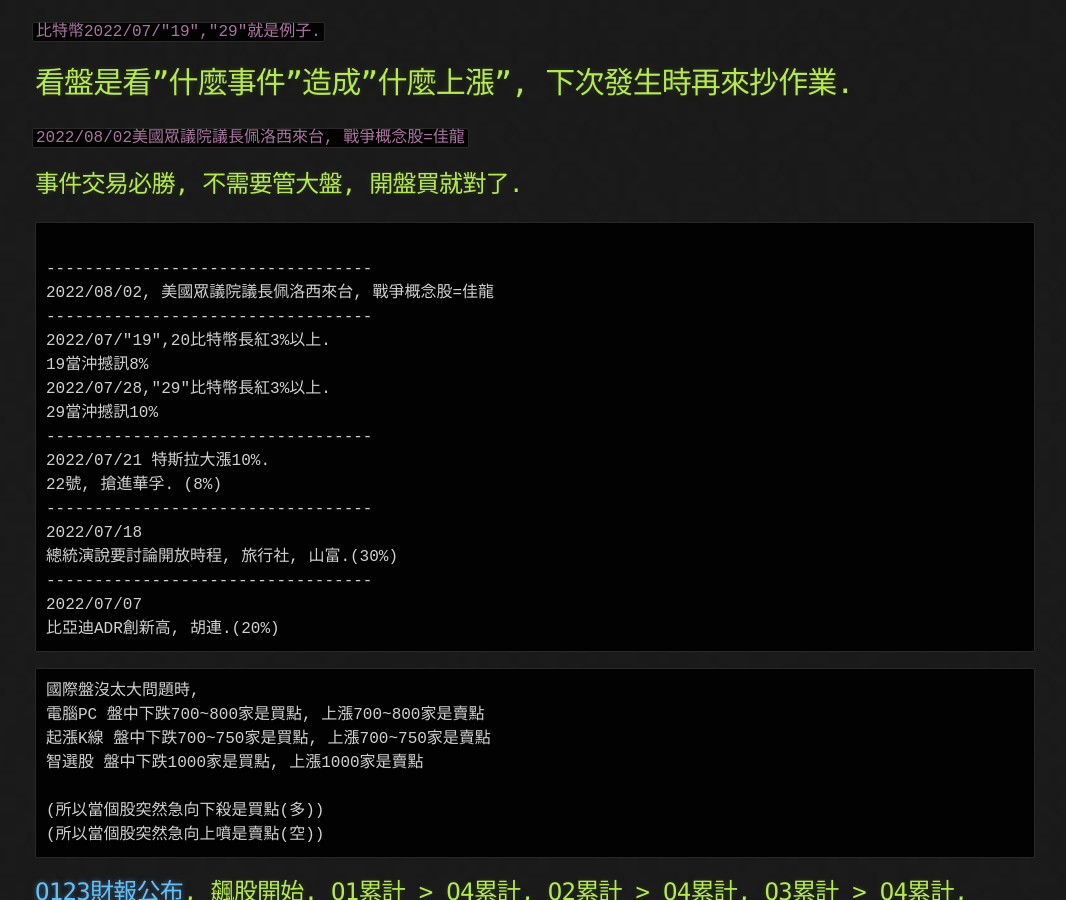
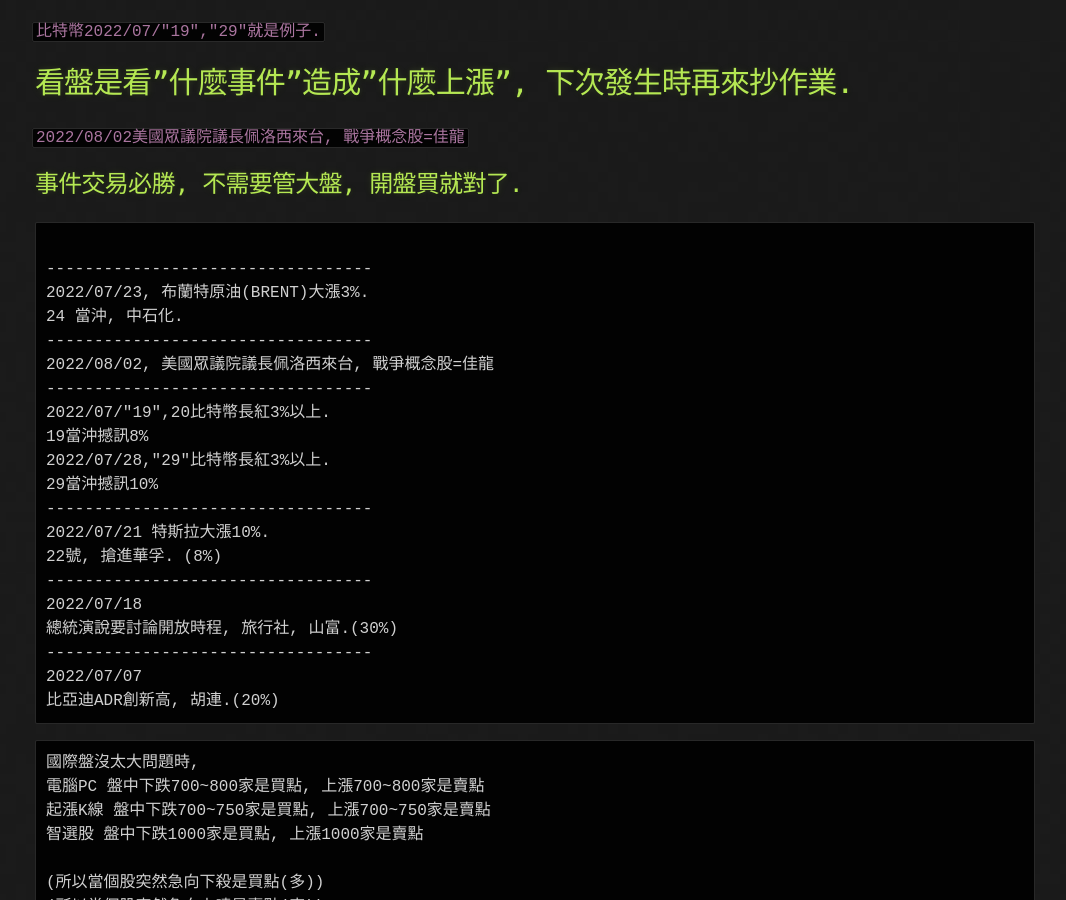
Before and after one commit to lepg5487/Stock_God, a Jekyll site: the page built from experience.md, in a window 1280 px wide and 900 px high, scrolled down 491 px. Shown: the whole window, without its empty margins (105-1171 px from the left). Built offline with Jekyll 4.4.1, drawn with Linux system fonts in a browser that asks for light colours; our own code applies the rules of GitHub Pages for plain Markdown files.

Commit message:
Update experience.md

````diff
--- a/experience.md
+++ b/experience.md
@@ -13,6 +13,9 @@
 ## 事件交易必勝, 不需要管大盤, 開盤買就對了.
 ```
 
+----------------------------------
+2022/07/23, 布蘭特原油(BRENT)大漲3%.
+24 當沖, 中石化.
 ----------------------------------
 2022/08/02, 美國眾議院議長佩洛西來台, 戰爭概念股=佳龍
 ----------------------------------
````
